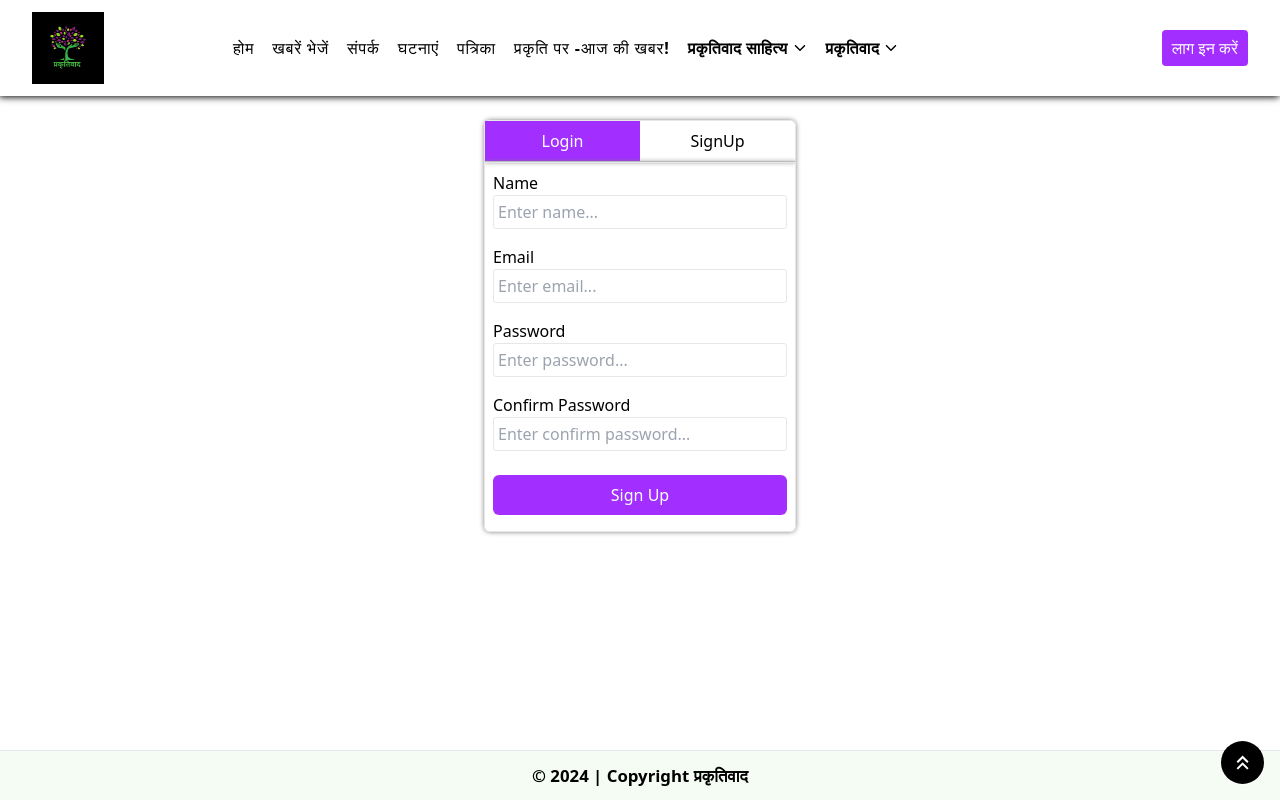
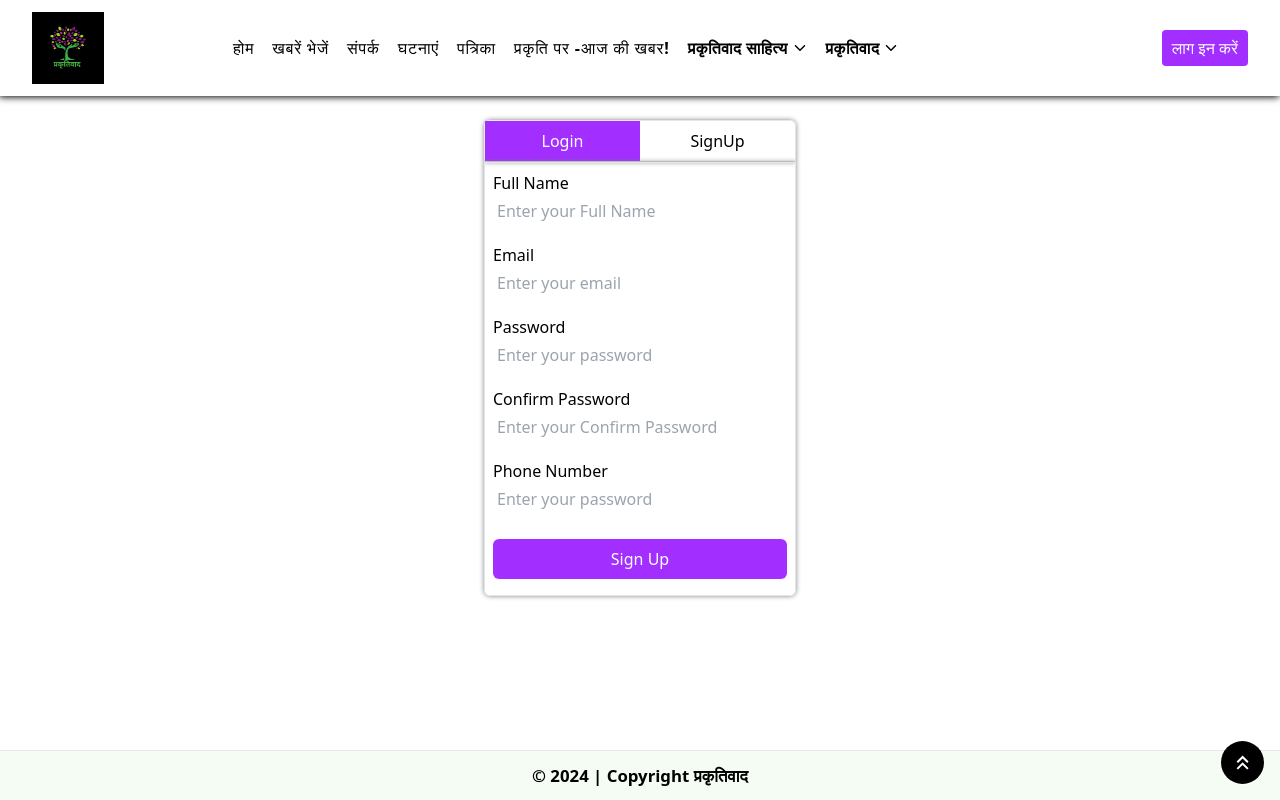
Before and after one commit to webakash1806/prakritiwad, a React (Vite) app in the folder client/: page /signup in a window 1280 px wide. Built offline with nearby package versions, Linux system fonts and the light colour scheme.

Commit message:
header updated

```diff
--- a/client/src/Components/Header.jsx
+++ b/client/src/Components/Header.jsx
@@ -18,8 +18,10 @@ const Header = () => {
     }
 
     const isLoggedIn=useSelector((state)=>state?.auth?.isLoggedIn)
+    const role=useSelector((state)=>state?.auth?.role)
 
     console.log(isLoggedIn);
+    console.log(role);
 
     const useHeaderList = [{ "url": "/", "list": "होम" },
 
@@ -117,21 +119,21 @@ const Header = () => {
                 </div>
 
                 <div className='flex flex-col items-center justify-center gap-2 lg:flex-row'>
-                {isLoggedIn && <Link  to="/postAdd"   className='text-black text-[1rem]
+                {isLoggedIn && role=="ADMIN" && <Link  to="/postAdd"   className='text-black text-[1rem]
                  tracking-wider
                 w-[90vw] lg:w-fit text-center lg:border-0
                 lg:hover:border-b-2 bg-white font-[550]
                 pb-2 lg:p-[3px]  border-grey hover:border-[#bd4aff] hover:text-[#c35dfe]
                  duration-200 cursor-pointer
-                 border-b-[1px] '>नया पोस्ट</Link>}
-                  {isLoggedIn && <Link  to="/post/query"   className='text-black text-[1rem]
+                 border-b-[1px] '>एडमिन पोस्ट</Link>}
+                  {isLoggedIn && role=="ADMIN" && <Link  to="/post/query"   className='text-black text-[1rem]
                  tracking-wider
                 w-[90vw] lg:w-fit text-center lg:border-0
                 lg:hover:border-b-2 bg-white font-[550]
                 pb-2 lg:p-[3px]  border-grey hover:border-[#bd4aff] hover:text-[#c35dfe]
                  duration-200 cursor-pointer
                  border-b-[1px] '>अनुरोध</Link>}
-                {isLoggedIn && <Link  to="/viewPost"   className='text-black text-[1rem]
+                {isLoggedIn && role=="ADMIN" && <Link  to="/viewPost"   className='text-black text-[1rem]
                  tracking-wider
                 w-[90vw] lg:w-fit text-center lg:border-0
                 lg:hover:border-b-2 bg-white font-[550]
--- a/client/src/Page/SignUp/SignUp.jsx
+++ b/client/src/Page/SignUp/SignUp.jsx
@@ -1,37 +1,98 @@
+import { useDispatch } from "react-redux"
 import AuthHeader from "./AuthHeader"
+import { useNavigate } from "react-router-dom"
+import { useState } from "react"
+import { createAccount } from "../../redux/slice/AuthSlice"
 
 const SignUp = () => {
+
+    const dispatch=useDispatch()
+    const navigate=useNavigate()
+
+    const [signupData,setSignData]=useState({
+        fullName:"",
+        email:"",
+        password:"",
+        confirmPassword:"",
+        phoneNumber:""
+    })
+
+    console.log(signupData);
+
+    function handleUserInput(e){
+        const {name,value}=e.target
+        setSignData({
+            ...signupData,
+          [name]:value
+        })
+    }
+
+    async function createNewAccount(event){
+        event.preventDefault()
+        if(!signupData.email || !signupData.fullName || !signupData.password){
+         toast.error("Please fill all the details")
+         return
+        }
+
+      if(!signupData.email.match(
+         /^(([^<>()[\]\\.,;:\s@"]+(\.[^<>()[\]\\.,;:\s@"]+)*)|.(".+"))@((\[[0-9]{1,3}\.[0-9]{1,3}\.[0-9]{1,3}\.[0-9]{1,3}\])|(([a-zA-Z\-0-9]+\.)+[a-zA-Z]{2,}))$/
+       )){
+         toast.error("Invalid Email Id ")
+         return
+       }
+
+
+     const formData=new FormData()
+
+     formData.append("fullName",signupData.fullName)
+     formData.append("email",signupData.email)
+     formData.append("password",signupData.password)
+     formData.append("confirmPassword",signupData.confirmPassword)
+     formData.append("phoneNumber",signupData.phoneNumber)
+
+
+     // dispatch create account action
+
+     const response=await dispatch(createAccount(formData))
+     if(response?.payload?.success)
+     navigate("/")
+
+     setSignData({
+         fullName:"",
+         email:"",
+         password:"",
+         confirmPassword:"",
+         phoneNumber:""
+     })
+     }
+
+
+
     return (
         <div className="flex flex-col items-center justify-center mt-10 ">
             <AuthHeader />
-            <form action=""
+            <form noValidate    onSubmit={createNewAccount}
                 className=" flex border shadow-[0px_0px_5px_#808080] rounded-b-md w-[19.5rem] xs:w-[22rem] flex-col text-center text-black ">
                 <div className="flex flex-col items-start m-[0.5rem] xs:m-[0.5rem_1.5rem]">
-                    <label htmlFor="">Name</label>
-                    <input
-                        type="text"
-                        placeholder="Enter name..."
-                        className="border w-full rounded-[3px] bg-white outline-none p-1 text-[16px]" />
+                    <label htmlFor="">Full Name</label>
+                    <input type="fullName" required name='fullName' id='fullName' placeholder='Enter your Full Name' className='"border w-full rounded-[3px] bg-white outline-none p-1 text-[16px]' onChange={handleUserInput} value={signupData.fullName}/>
                 </div>
                 <div className="flex flex-col items-start m-[0.5rem] xs:m-[0.5rem_1.5rem]">
                     <label htmlFor="">Email</label>
-                    <input
-                        type="text"
-                        placeholder="Enter email..."
-                        className="border w-full rounded-[3px] bg-white outline-none p-1 text-[16px]" />
+                    <input type="email" required name='email' id='email' placeholder='Enter your email' className='"border w-full rounded-[3px] bg-white outline-none p-1 text-[16px]' onChange={handleUserInput} value={signupData.email}/>
                 </div>
                 <div className="flex flex-col items-start m-[0.5rem] xs:m-[0.5rem_1.5rem]">
                     <label htmlFor="">Password</label>
 
-                    <input
-                        placeholder="Enter password..."
-                        type="password" className="border w-full bg-white rounded-[3px] outline-none p-1" />
+                    <input type="password" required name='password' id='password' placeholder='Enter your password' className='"border w-full rounded-[3px] bg-white outline-none p-1 text-[16px]' onChange={handleUserInput} value={signupData.password}/>
                 </div>
                 <div className="flex flex-col items-start m-[0.5rem] xs:m-[0.5rem_1.5rem]">
                     <label htmlFor="">Confirm Password</label>
-                    <input
-                        placeholder="Enter confirm password..."
-                        type="password" className="border w-full bg-white rounded-[3px] outline-none p-1" />
+                    <input type="confirmPassword" required name='confirmPassword' id='confirmPassword' placeholder='Enter your Confirm Password' className='"border w-full rounded-[3px] bg-white outline-none p-1 text-[16px]' onChange={handleUserInput} value={signupData.confirmPassword}/>
+                </div>
+                <div className="flex flex-col items-start m-[0.5rem] xs:m-[0.5rem_1.5rem]">
+                    <label htmlFor="">Phone Number</label>
+                    <input type="phoneNumber" required name='phoneNumber' id='phoneNumber' placeholder='Enter your password' className='"border w-full rounded-[3px] bg-white outline-none p-1 text-[16px]' onChange={handleUserInput} value={signupData.phoneNumber}/>
                 </div>
                 <button className='text-center bg-[#A22EFF] rounded-md p-2 m-[1rem_0.5rem] xs:m-[1rem_1.5rem] hover:bg-[#bd4aff] duration-300 text-white'>Sign Up</button>
             </form>
--- a/client/src/helper/axiosInstance.js
+++ b/client/src/helper/axiosInstance.js
@@ -1,7 +1,7 @@
 import axios from 'axios'
 
 const BASE_URL="https://api.prakritiwad.com/api/v1"
-
+// const BASE_URL="http://localhost:8005/api/v1"
 
 const axiosInstance=axios.create()
 
--- a/client/src/redux/slice/AuthSlice.js
+++ b/client/src/redux/slice/AuthSlice.js
@@ -9,6 +9,29 @@ const initialState={
     role:localStorage.getItem('role') || "",
     data:localStorage.getItem('data') || "ACTIVE"
 }
+
+export const createAccount=createAsyncThunk("/auth/signup",async (data)=>{
+  console.log(data);
+ try{
+   const response=axiosInstance.post("user/register",data)
+   console.log(response);
+   toast.promise(response,{
+      loading:"Wait creating your account",
+      success:(data)=>{
+      //  isLoggedIn(true)
+       return data?.data?.message
+      },
+      // success:isLoggedIn(true),
+      error:"Failed to Create Account"
+   })
+
+   return (await response).data
+ }catch(error){
+  toast.error(error?.response?.data?.message)
+ }
+})
+
+
 
 export const LoginAccount=createAsyncThunk("/auth/login",async(data)=>{
   try{
```
